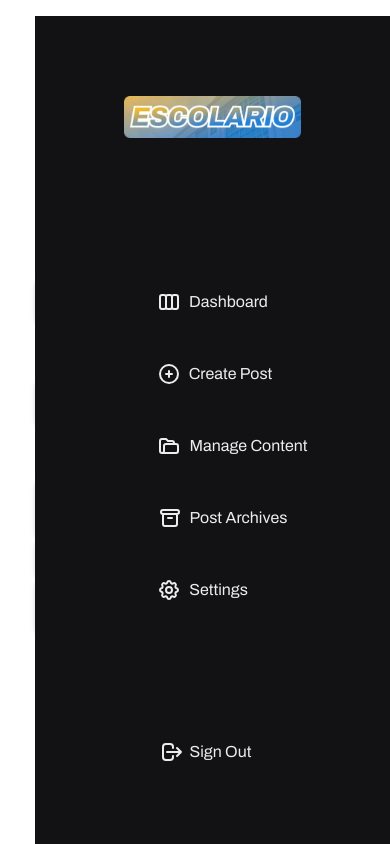
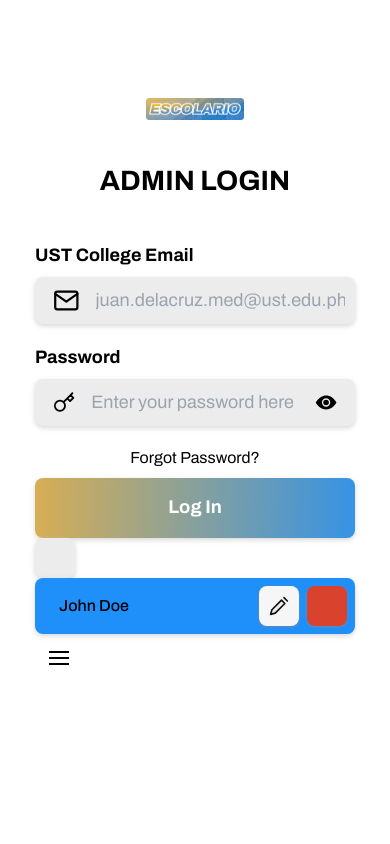
Before and after one commit to judgemongcal/se-becarios-cms, a React (Vite) app in the folder becarios-admin/: page / in a window 390 px wide. Built offline with nearby package versions, Linux system fonts and the light colour scheme; some icons are missing.

Commit message:
converted buttons to NavLinks (NavBarMobile)

```diff
--- a/becarios-admin/src/App.jsx
+++ b/becarios-admin/src/App.jsx
@@ -21,6 +21,7 @@ function App() {
         <Route path="/manage-content" element={<Login />} />
         <Route path="/post-archives" element={<Login />} />
         <Route path="/settings" element={<Login />} />
+        <Route path="/sign-out" element={<Login />} />
         <Route path="*" element={<PageNotFound />} />
       </Routes>
     </BrowserRouter>
--- a/becarios-admin/src/components/global/LoginForm.jsx
+++ b/becarios-admin/src/components/global/LoginForm.jsx
@@ -90,7 +90,7 @@ function loginForm() {
             <LoginBtn />
             <PostedSettingsBtn />
             <AdminListItem />
-            <NavBar />
+            <NavBarMobile />
           </div>
         </form>
       ) : (
--- a/becarios-admin/src/components/global/NavBarMobile.jsx
+++ b/becarios-admin/src/components/global/NavBarMobile.jsx
@@ -32,8 +32,9 @@ function NavBarMobile() {
           transition={{ duration: 0.2 }}
           className="shadow-4xl bg-brand-black rounded-10 fixed left-0 right-0 top-[3.5rem] flex flex-col items-center gap-5 border-4 border-b-white/20 py-10 pt-10 text-[1rem] text-[#c9c9c9] md:text-[1.25rem]"
         >
-          <NavLink
-            to="dashboard"
+          {/* DASHBOARD */}
+          <NavLink to="/dashboard">
+            <motion.button
               initial={{ scale: 0, opacity: 0 }}
               animate={{ scale: 1, opacity: 1 }}
               transition={{
@@ -46,8 +47,11 @@ function NavBarMobile() {
             >
               <HiOutlineViewBoards className=" -ml-2 h-auto w-[36px]" />
               <p className="-ml-2 ">Dashboard</p>
+            </motion.button>
           </NavLink>
 
+          {/* CREATE POST */}
+          <NavLink to="/create-post">
             <motion.button
               initial={{ scale: 0, opacity: 0 }}
               animate={{ scale: 1, opacity: 1 }}
@@ -62,7 +66,10 @@ function NavBarMobile() {
               <HiOutlinePlusCircle className=" h-auto w-[36px]" />
               <p className=" ">Create Post</p>
             </motion.button>
+          </NavLink>
 
+          {/* MANAGE CONTENT */}
+          <NavLink to="/manage-content">
             <motion.button
               initial={{ scale: 0, opacity: 0 }}
               animate={{ scale: 1, opacity: 1 }}
@@ -77,7 +84,10 @@ function NavBarMobile() {
               <HiOutlineFolderOpen className="ml-8 h-auto w-[36px] md:ml-10" />
               <p className="">Manage Content</p>
             </motion.button>
+          </NavLink>
 
+          {/* POST ARCHIVES */}
+          <NavLink to="/post-archives">
             <motion.button
               initial={{ scale: 0, opacity: 0 }}
               animate={{ scale: 1, opacity: 1 }}
@@ -92,7 +102,10 @@ function NavBarMobile() {
               <HiOutlineArchive className="ml-4 h-auto w-[36px] md:ml-4" />
               <p className="">Post Archives</p>
             </motion.button>
+          </NavLink>
 
+          {/* SETTINGS */}
+          <NavLink to="/settings">
             <motion.button
               initial={{ scale: 0, opacity: 0 }}
               animate={{ scale: 1, opacity: 1 }}
@@ -107,7 +120,10 @@ function NavBarMobile() {
               <HiOutlineCog className=" -ml-6 h-auto w-[36px] md:-ml-9" />
               <p className="-ml-3">Settings</p>
             </motion.button>
+          </NavLink>
 
+          {/* SIGN OUT */}
+          <NavLink to="/sign-out">
             <motion.button
               initial={{ scale: 0, opacity: 0 }}
               animate={{ scale: 1, opacity: 1 }}
@@ -122,6 +138,7 @@ function NavBarMobile() {
               <HiOutlineLogout className="-ml-4 h-auto w-[36px] md:-ml-6" />
               <p className="-ml-2.5 ">Sign Out</p>
             </motion.button>
+          </NavLink>
         </motion.div>
       )}
     </div>
```
Lines whose indentation alone changed are shown as unchanged.
